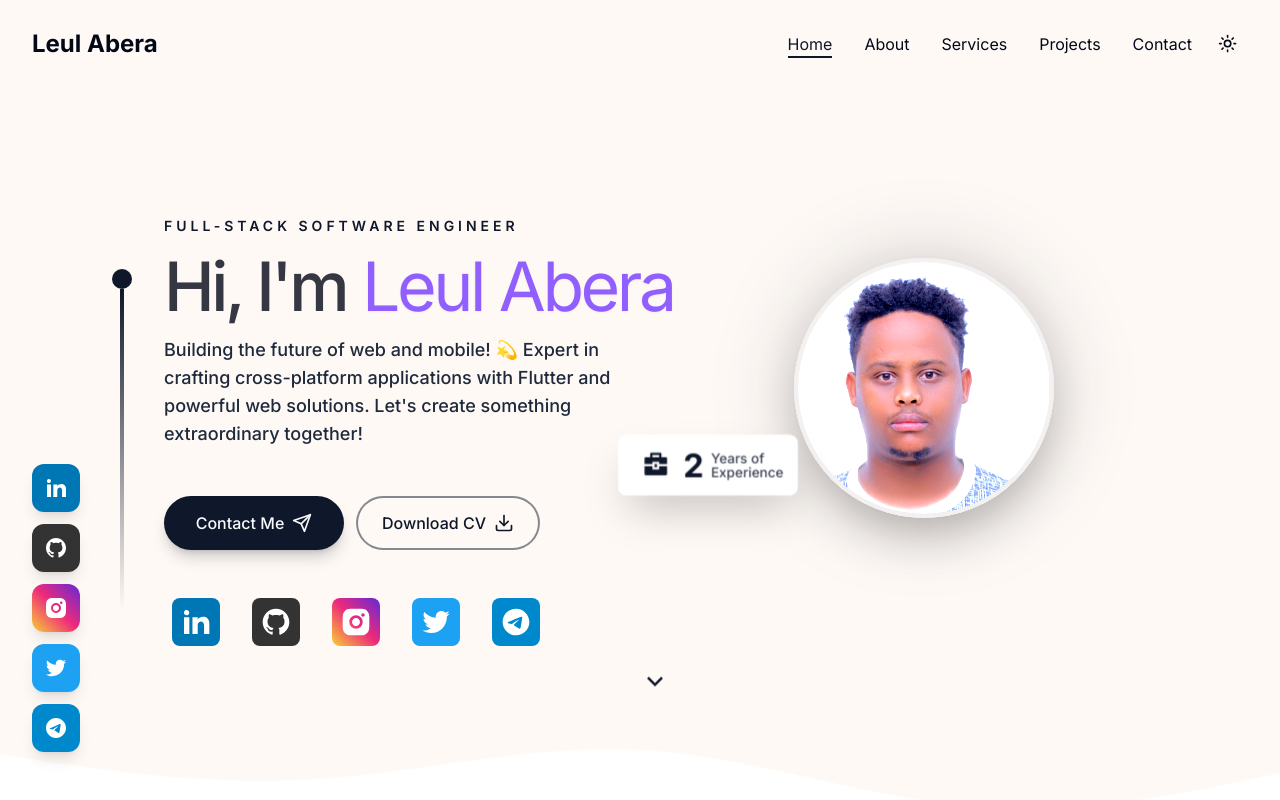
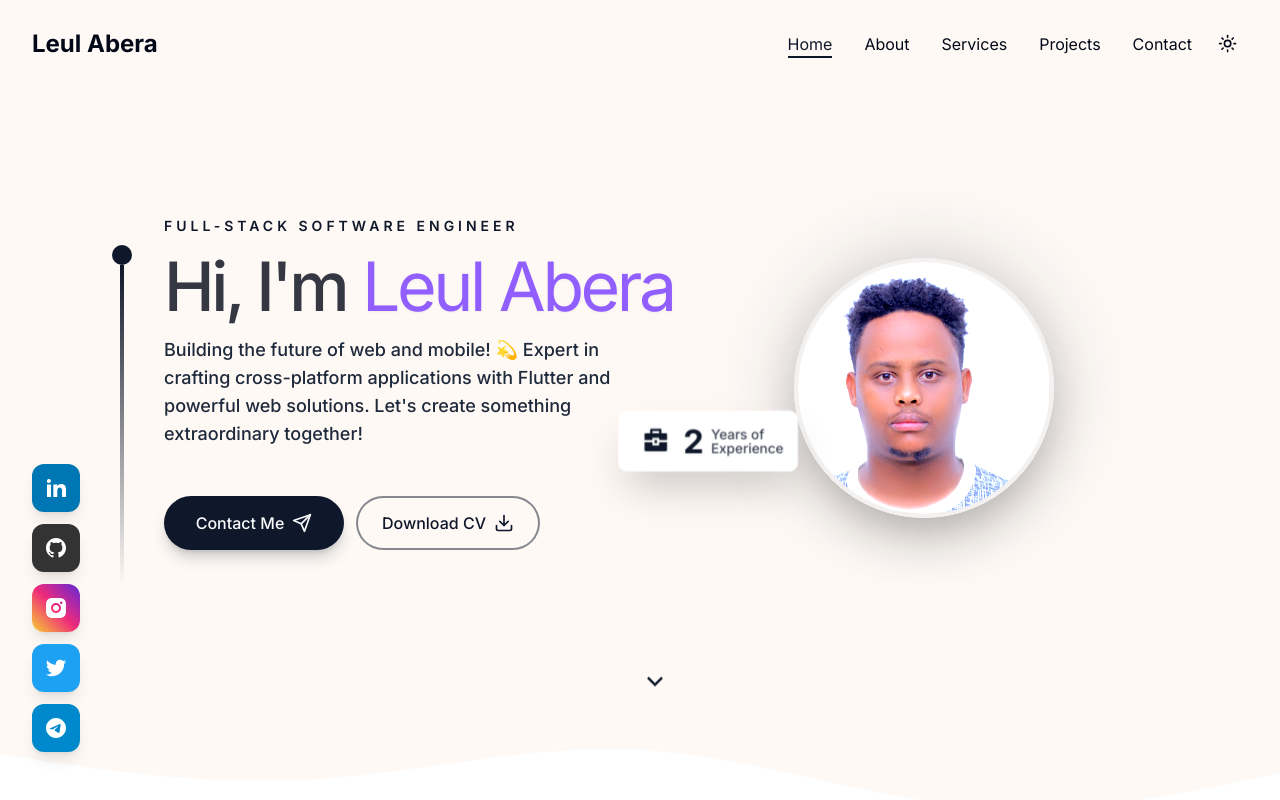
Before and after one commit to Leul4ever/Leul_portfolio, a Next.js app: page / in a window 1280 px wide. Shown: the top 800 px of the page. Built offline with nearby package versions, Linux system fonts and the light colour scheme.

Commit message:
feat: introduce portfolio constants, Hero component, and work images.

```diff
--- a/components/Hero.jsx
+++ b/components/Hero.jsx
@@ -16,7 +16,6 @@ import {
 
 // components
 import Badge from "./Badge";
-import Socials from "./Socials";
 import HeaderText from "./ui/header-text";
 
 const Hero = () => {
@@ -89,19 +88,6 @@ const Hero = () => {
                   </Button>
                 </Link>
               </motion.div>
-              <motion.div
-                initial={{ opacity: 0 }}
-                animate={{ opacity: 1 }}
-                transition={{ duration: 0.5, delay: 0.8 }}
-                className="mb-4 sm:mb-0"
-              >
-                <Socials
-                  containerStyles={"flex gap-x-4 sm:gap-x-8 mx-auto xl:mx-2"}
-                  iconStyles={
-                    "text-foreground text-[22px] sm:text-[32px] hover:text-primary transition-all hover:scale-125 block"
-                  }
-                />
-              </motion.div>
             </div>
           </div>
           <div className="hidden xl:flex relative">
--- a/constants/index.js
+++ b/constants/index.js
@@ -331,7 +331,7 @@ export const projectData = [
     github: "https://github.com/Leul4ever/fraud-detection",
   },
   {
-    image: "/work/medical_api.png",
+    image: "/work/medical_insights_ai.png",
     category: "ML and AI",
     name: "Telegram Medical Insights: AI ELT Pipeline",
     description:
@@ -358,7 +358,7 @@ export const projectData = [
     github: "https://github.com/Leul4ever/oil-change-point-analysis",
   },
   {
-    image: "/work/sentiment_viz.png",
+    image: "/work/fin_sentiment_ai.png",
     category: "ML and AI",
     name: "Fin-Insight: Financial Sentiment & Stock Correlation",
     description:
```
Also changed, not shown: public/work/fin_sentiment_ai.png (added), public/work/medical_insights_ai.png (added).
